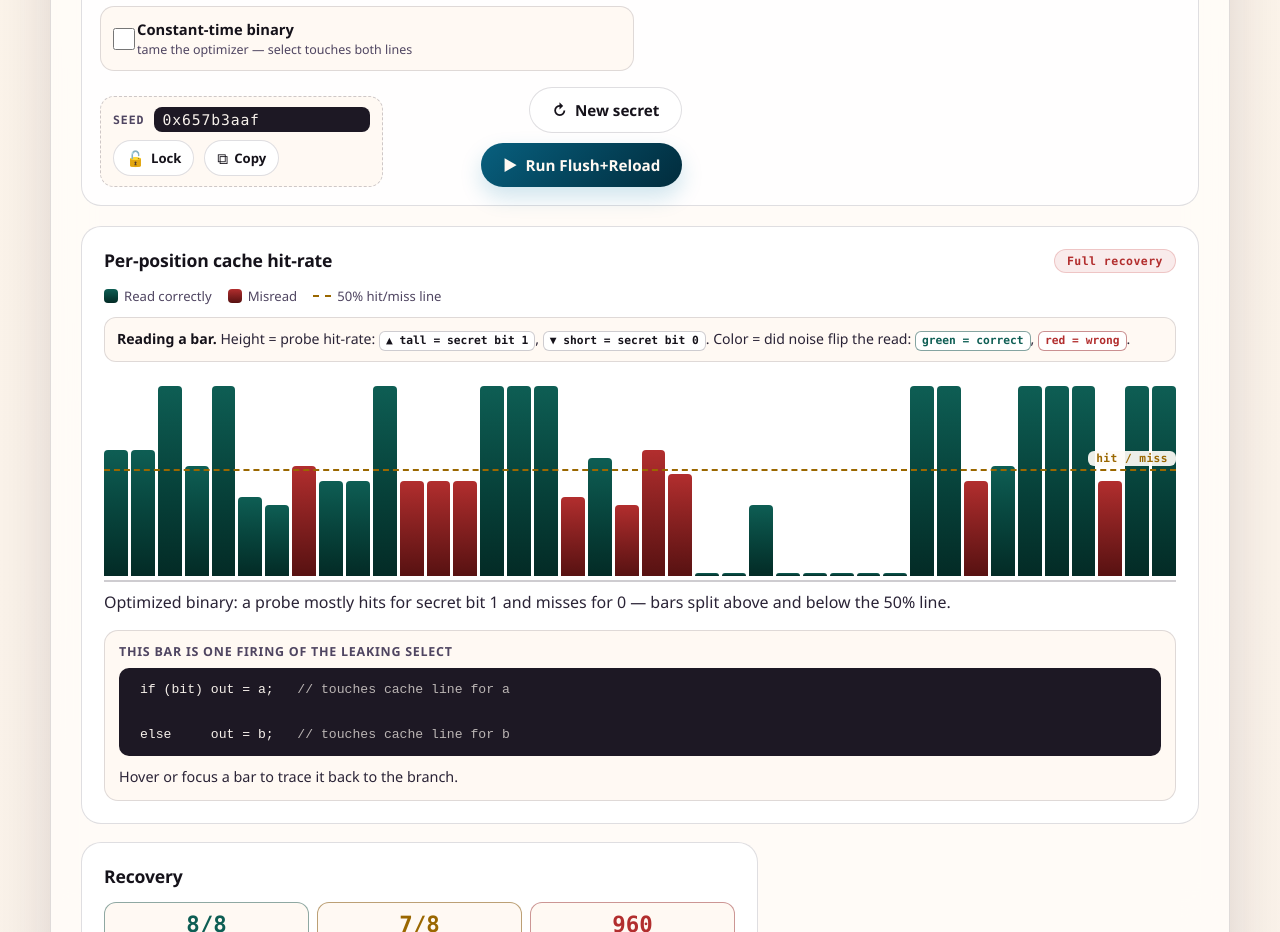
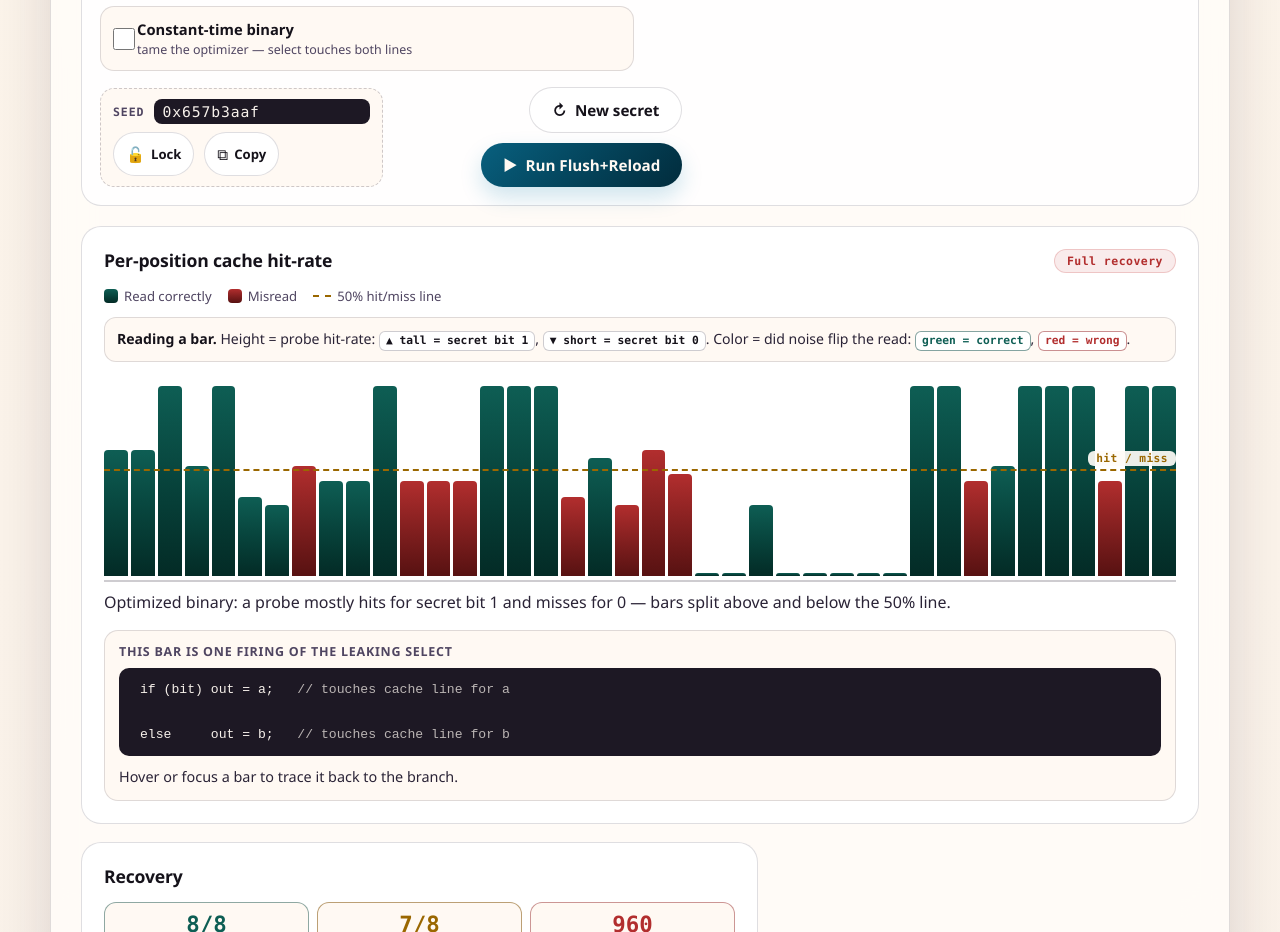
Before and after one commit to systemslibrarian/crypto-lab-hqc-timing-break, a website built with Vite: page index.html in a window 1280 px wide. Shown: the part 2140-3072 px from the top of the page. Built offline with nearby package versions, Linux system fonts and the light colour scheme.

Commit message:
Make lab self-contained; fix cl-hero mobile layout; accessibility pass

```diff
--- a/src/extra.css
+++ b/src/extra.css
@@ -117,8 +117,13 @@
   cursor: pointer;
 }
 
+/* The ::-webkit-slider-thumb / ::-moz-range-thumb outlines below are the
+   preferred indicator, but browsers do not reliably paint outlines on those
+   pseudo-elements — so keep a real outline on the control itself rather than
+   `outline: none`, which could leave the slider with no visible focus. */
 .control-bar input[type='range']:focus-visible {
-  outline: none;
+  outline: 3px solid var(--focus-ring);
+  outline-offset: 3px;
 }
 
 .control-bar input[type='range']:focus-visible::-webkit-slider-thumb {
@@ -223,7 +228,7 @@
   font-family: var(--sans);
   font-size: 0.82rem;
   font-weight: 600;
-  min-height: 36px;
+  min-height: var(--tap-target);
   transition: background 160ms ease, border-color 160ms ease, transform 160ms ease;
 }
 
--- a/src/style.css
+++ b/src/style.css
@@ -371,7 +371,6 @@ a:hover { text-decoration-thickness: 2px; }
   font-size: 0.92rem;
 }
 
-/* BEGIN cl-hero standard — managed, keep in sync across fleet */
 /* Accent/text/border mapped to this demo's theme vars:
    --text/--text-dim -> --ink/--ink-soft, --border -> --line. */
 .cl-hero{display:flex;align-items:flex-start;justify-content:space-between;gap:clamp(1rem,4vw,3rem);flex-wrap:wrap;margin:clamp(1rem,3vw,2rem) 0 1.5rem;}
@@ -382,8 +381,7 @@ a:hover { text-decoration-thickness: 2px; }
 .cl-hero-why{flex:0 1 min(40%,26rem);min-width:min(100%,15rem);border:1px solid var(--line);border-radius:10px;padding:.85rem 1.05rem;background:color-mix(in oklab,var(--accent) 6%,transparent);}
 .cl-hero-why-label{display:block;font-size:.68rem;font-weight:700;letter-spacing:.14em;color:var(--accent);}
 .cl-hero-why-text{margin:.35rem 0 0;font-size:.95rem;line-height:1.5;color:var(--ink);}
-@media (max-width:640px){.cl-hero{flex-direction:column;}.cl-hero-why{flex-basis:auto;width:100%;}}
-/* END cl-hero standard */
+@media (max-width:640px){.cl-hero{flex-direction:column;}.cl-hero-why{flex-basis:auto;width:100%;}.cl-hero-main{flex-basis:auto;min-width:0;}}
 
 .theme-toggle {
   position: absolute;
--- a/src/ui.ts
+++ b/src/ui.ts
@@ -91,7 +91,7 @@ function renderLab(): HTMLElement {
     <div class="section-heading-row">
       <div>
         <p class="section-kicker">Live attack</p>
-        <h2 id="playground-heading">Flush+Reload Oracle</h2>
+        <h2 id="playground-heading" tabindex="-1">Flush+Reload Oracle</h2>
         <p class="section-footnote">
           Each codeword position runs a secret-dependent select. On the optimized binary that select
           is a branch, so a Flush+Reload probe hits when the secret bit is 1 and misses when it is 0.
@@ -740,6 +740,11 @@ function renderFooter(): HTMLElement {
 
 export function mountApp(root: HTMLDivElement): void {
 	const shell = el('div', 'page-shell');
-	shell.append(renderHero(), renderDiff(), renderLab(), renderTimeline(), renderDefenses(), renderFooter());
+	// index.html has no <main>, so the lab content gets one here. The footer stays
+	// a sibling of <main> so its contentinfo landmark remains top level.
+	const main = el('main', 'page-main');
+	main.id = 'main-content';
+	main.append(renderHero(), renderDiff(), renderLab(), renderTimeline(), renderDefenses());
+	shell.append(main, renderFooter());
 	root.appendChild(shell);
 }
```
Also changed, not shown: index.html (+0 -6 lines).
